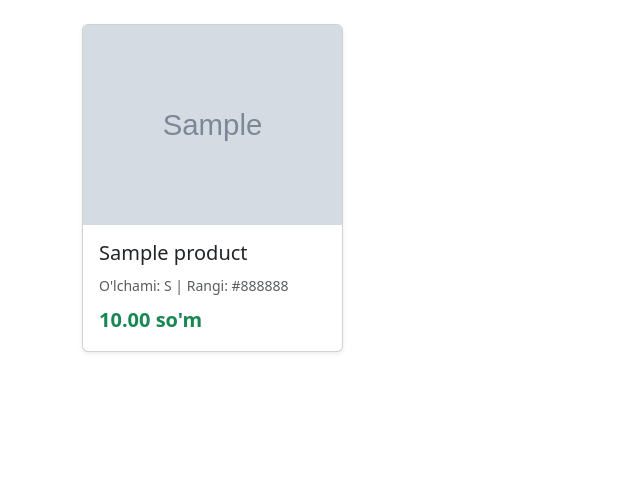
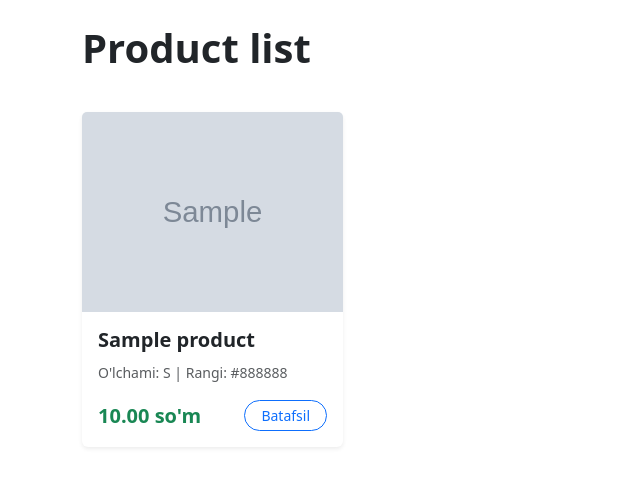
Before and after one commit to abiya-abiya/clothes_shop, a Django app: page /products/ in a window 1280 px wide. Shown: the top 487 px of the page, without its empty margins (0-640 px from the left). Run offline with Django 5.2, Linux system fonts and the light colour scheme; tables that the repository leaves empty hold one stand-in row (values such as "Sample post"); grey boxes marked "Sample" are stand-in pictures.

Commit message:
yetinchi vazifa

```diff
--- a/config/settings.py
+++ b/config/settings.py
@@ -120,7 +120,10 @@ USE_TZ = True
 # https://docs.djangoproject.com/en/6.1/howto/static-files/
 
 STATIC_URL = 'static/'
+import os
 
+MEDIA_URL = '/media/'
+MEDIA_ROOT = os.path.join(BASE_DIR, 'media')
 
 # Email
 # https://docs.djangoproject.com/en/6.1/topics/email/#topic-email-configuration
--- a/config/urls.py
+++ b/config/urls.py
@@ -1,8 +1,12 @@
-
+from django.conf.urls.static import static
 from django.contrib import admin
 from django.urls import path, include
+
+from config import settings
 
 urlpatterns = [
     path('admin/', admin.site.urls),
     path('', include("shop.urls"))
 ]
+if settings.DEBUG:
+    urlpatterns += static(settings.MEDIA_URL, document_root=settings.MEDIA_ROOT)
--- a/shop/urls.py
+++ b/shop/urls.py
@@ -4,5 +4,7 @@ from shop import views
 
 urlpatterns = [
     path('', views.get_home, name='home'),
-    path('products/', views.ProductListView.as_view(), name='product_list')
+    path('products/', views.ProductListView.as_view(), name='product_list'),
+    path('products/<int:pk>/', views.ProductDetailView.as_view(), name="product_detail"),
+
 ]
--- a/shop/views.py
+++ b/shop/views.py
@@ -1,4 +1,5 @@
 from django.shortcuts import render
+from django.views.generic.detail import DetailView
 from django.views.generic.list import ListView
 
 from shop.models import Product
@@ -12,3 +13,9 @@ class ProductListView(ListView):
     model = Product
     template_name = 'shop/product_list'
     context_object_name = 'products'
+
+class ProductDetailView(DetailView):
+    model = Product
+    template_name = "shop/product_detail.html"
+    context_object_name = "product"
+    pk_url_kwarg = 'pk'
--- /dev/null
+++ b/templates/shop/product_detail.html
@@ -0,0 +1,6 @@
+{% extends 'base.html' %}
+{% block content %}
+
+
+
+{% endblock %}
--- a/templates/shop/product_list.html
+++ b/templates/shop/product_list.html
@@ -3,26 +3,34 @@
 {% block content %}
 <div class="container my-4">
     <div class="row g-4">
+        <div class="col-12">
+            <h1 class="fw-bold mb-3">Product list</h1>
+        </div>
+
         {% for product in products %}
             <!-- Mobile: 1 ta (col-12), Planshet: 2 ta (col-md-6), Kompyuter: 4 ta (col-lg-3) -->
             <div class="col-12 col-md-6 col-lg-3">
-                <div class="card h-100 shadow-sm">
+                <div class="card h-100 shadow-sm border-0">
                     <!-- Rasm bor bo'lsa ko'rsatish -->
                     {% if product.image %}
                         <img src="{{ product.image.url }}" class="card-img-top" alt="{{ product.name }}" style="height: 200px; object-fit: cover;">
                     {% else %}
-                        <div class="bg-secondary text-white text-center py-5">Rasm yo'q</div>
+                        <div class="bg-secondary text-white text-center py-5" style="height: 200px;">Rasm yo'q</div>
                     {% endif %}
 
                     <div class="card-body d-flex flex-column">
-                        <h5 class="card-title">{{ product.name }}</h5>
+                        <h5 class="card-title fw-bold">{{ product.name }}</h5>
 
-                        <p class="card-text text-muted mb-2">
+                        <p class="card-text text-muted mb-3">
                             <small>O'lchami: {{ product.size }} | Rangi: {{ product.color }}</small>
                         </p>
 
-                        <div class="mt-auto d-flex justify-content-between align-items-center fw-bold text-success fs-5">
-                            {{ product.price }} so'm
+                        <!-- Narx va Batafsil tugmasi -->
+                        <div class="mt-auto d-flex justify-content-between align-items-center">
+                            <span class="fw-bold text-success fs-5">{{ product.price }} so'm</span>
+                            <a href="{% url 'product_detail' product.pk %}" class="btn btn-sm btn-outline-primary rounded-pill px-3">
+                                Batafsil
+                            </a>
                         </div>
                     </div>
                 </div>
```
Also changed, not shown: media/products/jeanskidsjfif.jfif (renamed from products/jeanskidsjfif.jfif), media/products/jinsi_erkak.jfif (renamed from products/jinsi_erkak.jfif), media/products/jinsiayollar.jfif (renamed from products/jinsiayollar.jfif), media/products/oqkoylak.jfif (renamed from products/oqkoylak.jfif), media/products/palto_ayollar.jfif (renamed from products/palto_ayollar.jfif), media/products/palto_erkak.jfif (renamed from products/palto_erkak.jfif), media/products/tsh.jfif (renamed from products/tsh.jfif), media/products/tshirt.jfif (renamed from products/tshirt.jfif).
